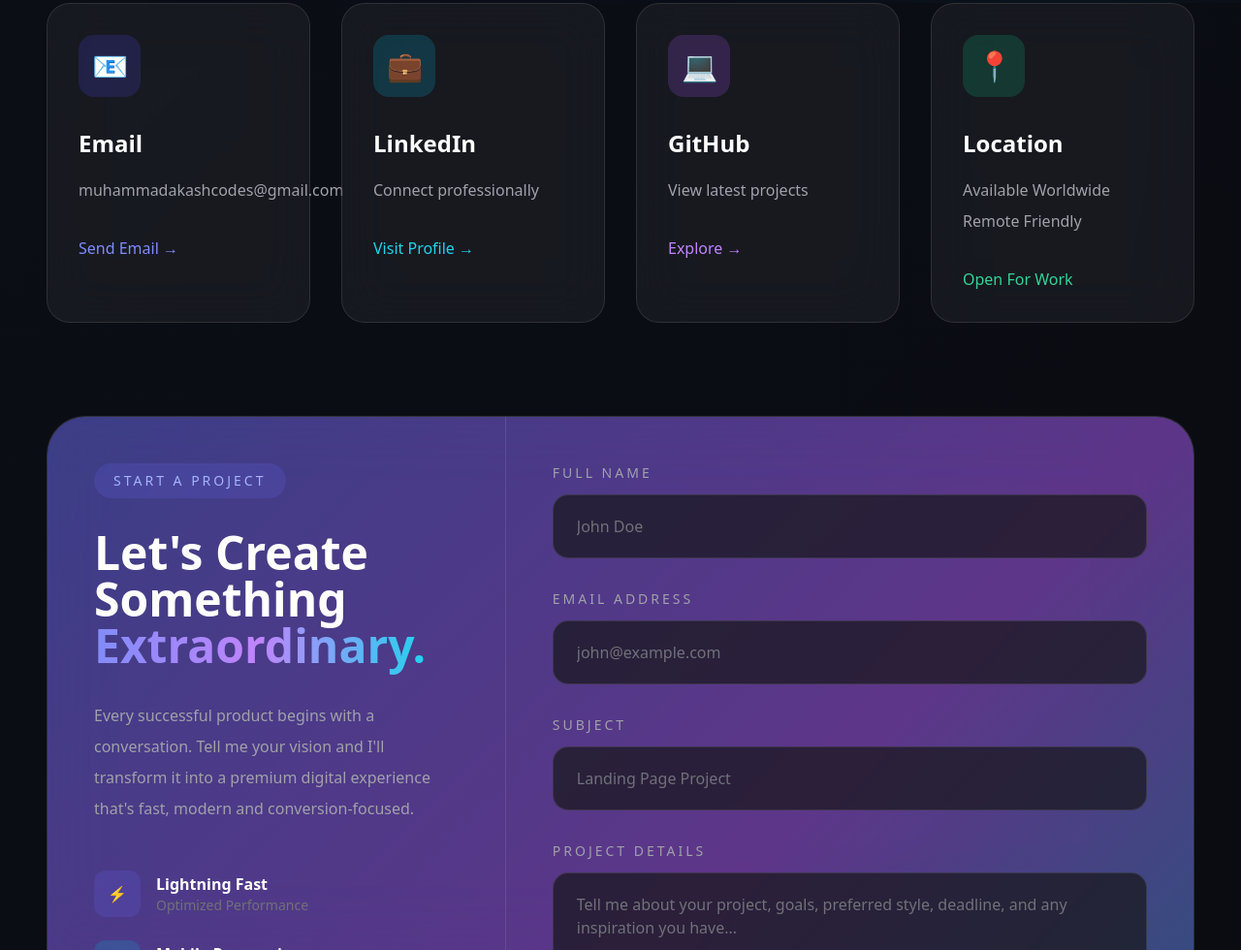
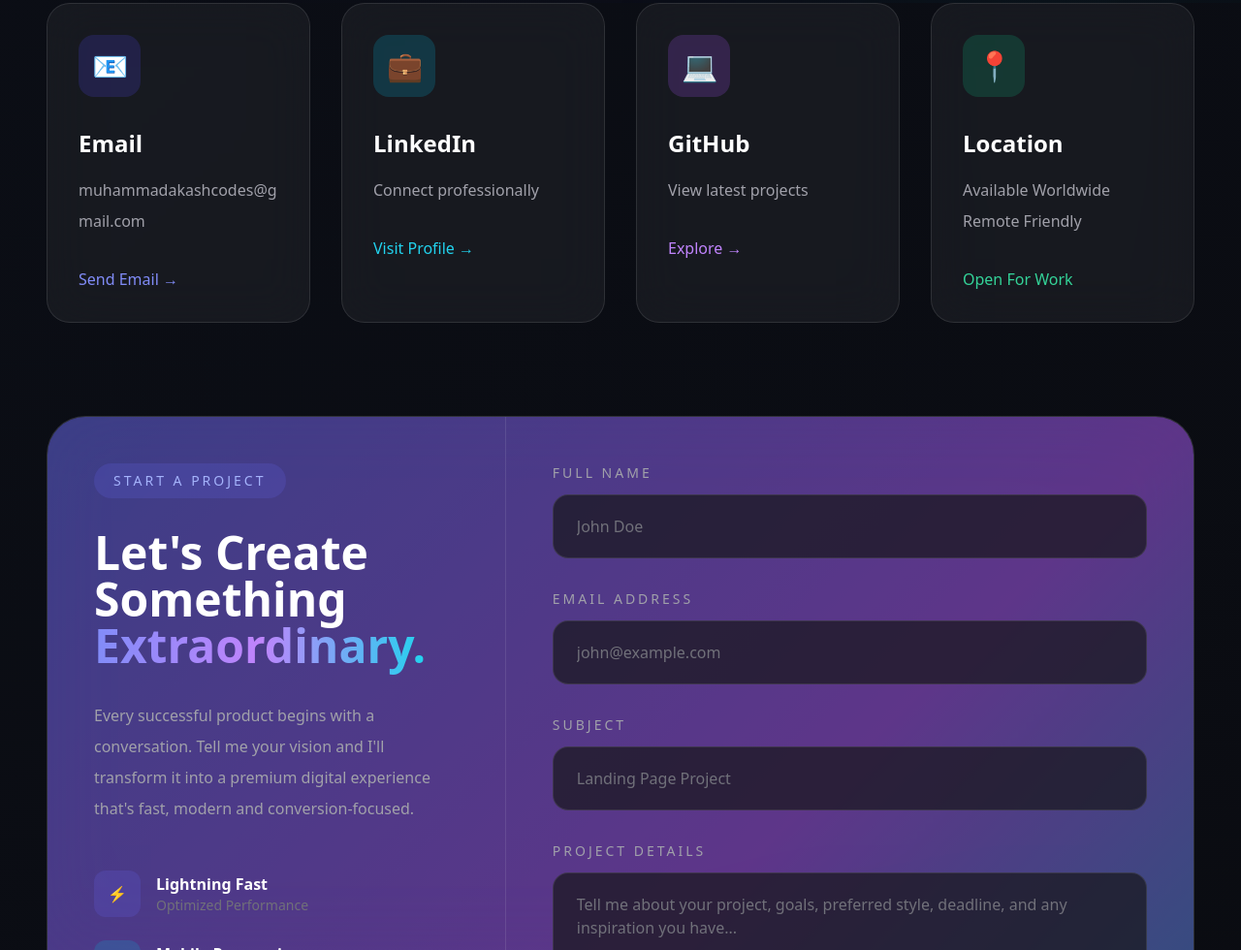
Before and after one commit to muhammadakashcodes/portfolio, a plain HTML site: page index.html in a window 1280 px wide. Shown: the part 10456-11436 px from the top of the page at 97% size. Drawn offline with nearby package versions, Linux system fonts and the light colour scheme.

Commit message:
Email Updated

```diff
--- a/index.html
+++ b/index.html
@@ -1924,7 +1924,7 @@
 
                     </h3>
 
-                    <p class="mt-4 text-zinc-400 leading-8">
+                    <p class="mt-4 text-zinc-400 leading-8 break-words [overflow-wrap:anywhere]">
 
                         muhammadakashcodes@gmail.com
 
```
